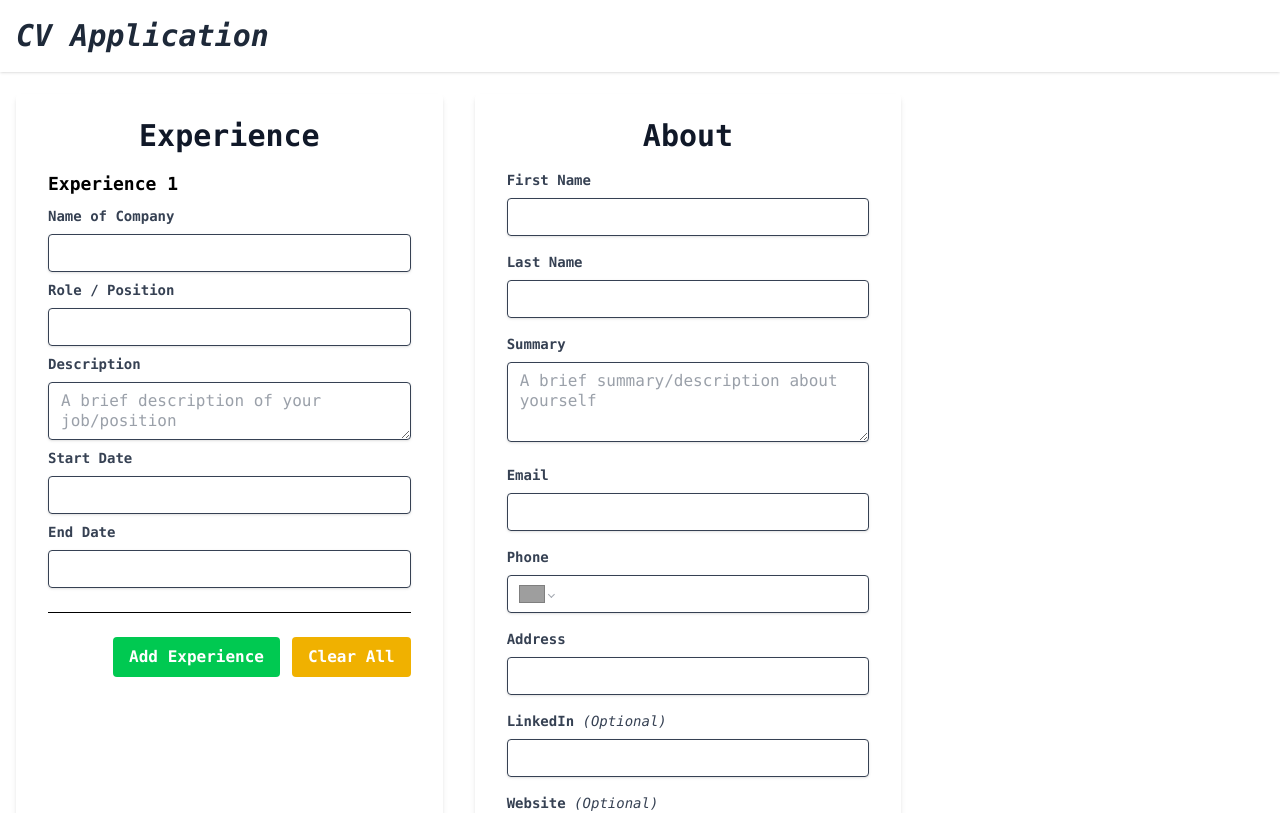
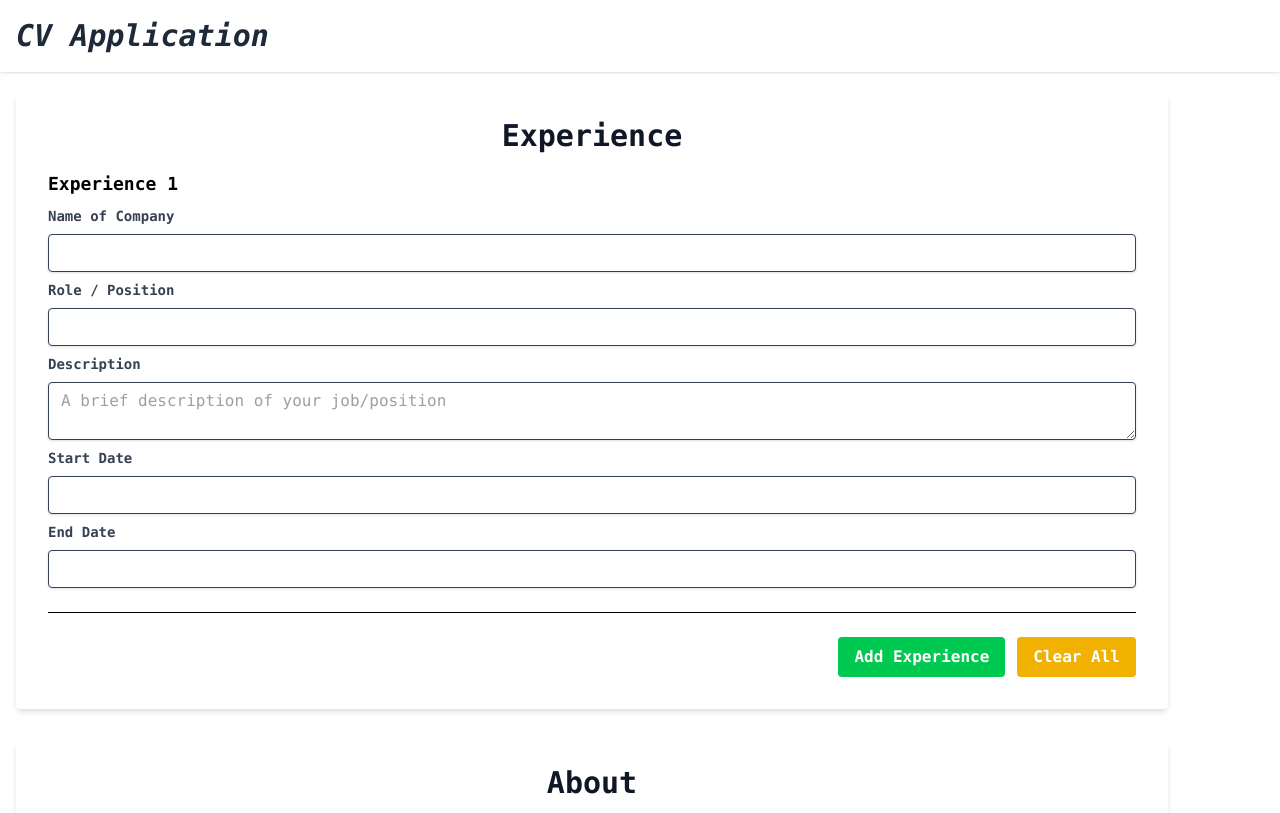
Before and after one commit to KwesitheDev/CV-Application, a React (Vite) app: page / in a window 1280 px wide. Shown: the top 813 px of the page. Built offline with nearby package versions, Linux system fonts and the light colour scheme; grey boxes are pictures that could not be loaded.

Commit message:
changed section styling

```diff
--- a/src/index.css
+++ b/src/index.css
@@ -11,7 +11,7 @@
 }
 
 .section{
-  @apply bg-white shadow-md rounded px-8 pt-6 pb-8 mb-4 w-9/10 sm:w-1/2 lg:w-1/3 mx-4 my-4 font-mono;
+  @apply bg-white shadow-md rounded px-8 pt-6 pb-8 mb-4 w-9/10  mx-4 my-4 font-mono;
 }
 
 .section-h2{
```
